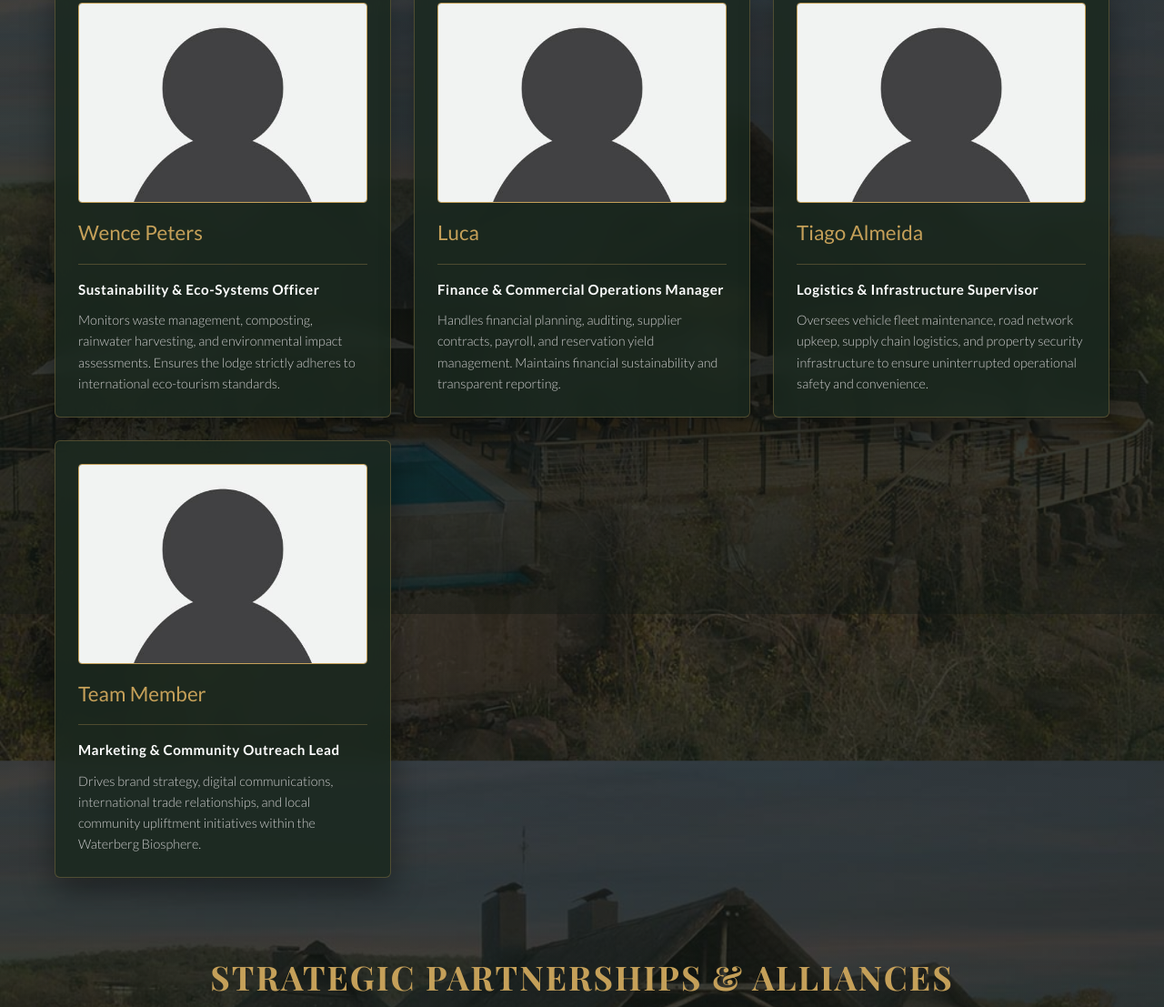
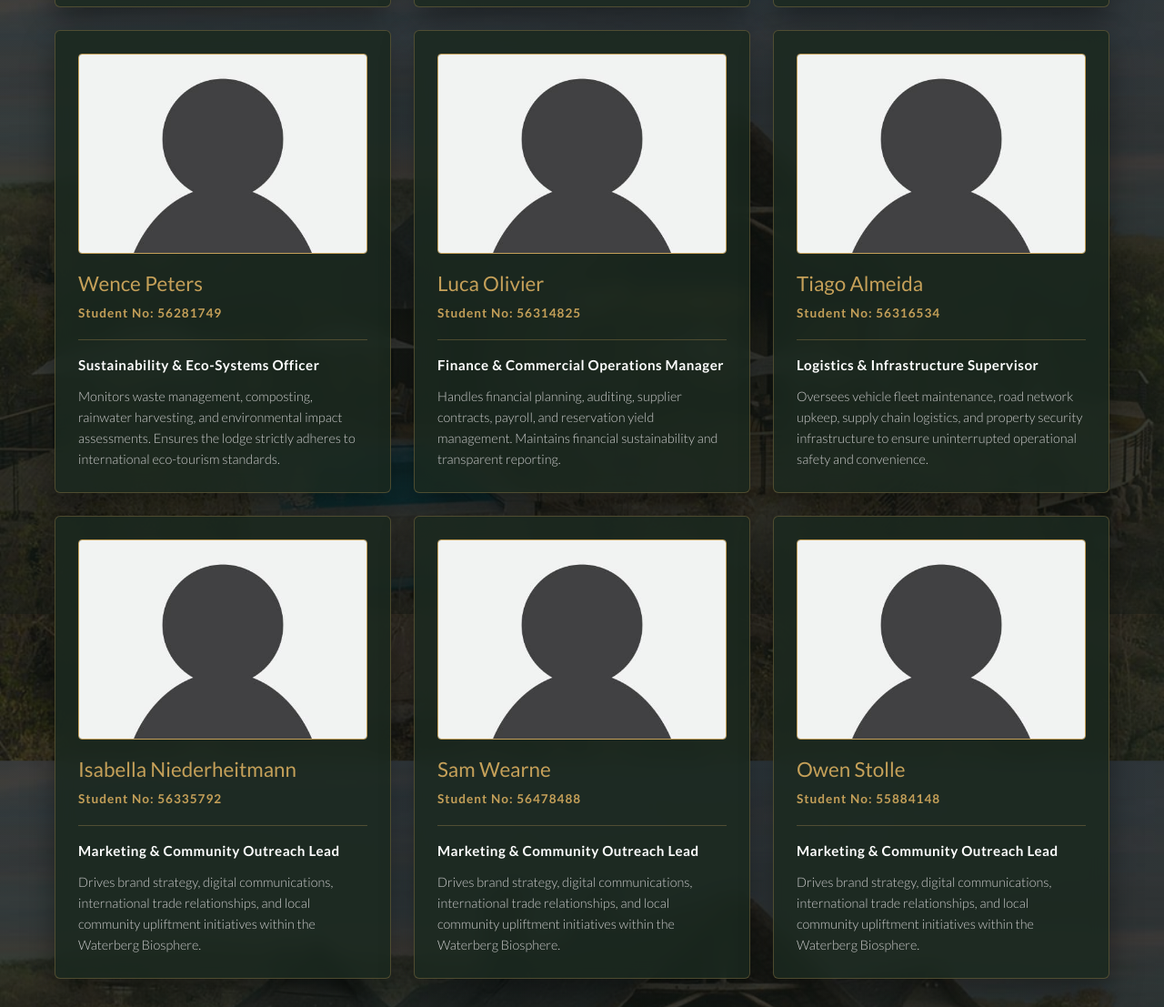
Before and after one commit to tihard-strydom/Nyala-Ridge-Eco-Lodge, a plain HTML site: page team.html in a window 1280 px wide. Shown: the part 1725-2832 px from the top of the page at 91% size. Drawn offline with nearby package versions, Linux system fonts and the light colour scheme; a web font is replaced by a local one.

Commit message:
Add files via upload

```diff
--- a/team.html
+++ b/team.html
@@ -128,6 +128,13 @@
             font-size: 1.4rem;
             color: var(--accent-gold);
             margin-bottom: 4px;
+        }
+        .member-student-id {
+            font-size: 0.85rem;
+            color: #c5a059;
+            letter-spacing: 1px;
+            margin-bottom: 6px;
+            font-weight: 600;
         }
         .member-role {
             font-size: 0.95rem;
@@ -269,6 +276,7 @@
                     </div>
                     <div class="member-header">
                         <div class="member-name">Tihard Strydom</div>
+                        <div class="member-student-id">Student No: 56236328</div>
                     </div>
                     <div class="member-role">Managing Director & Strategic Founder</div>
                     <div class="member-desc">
@@ -285,6 +293,7 @@
                     </div>
                     <div class="member-header">
                         <div class="member-name">Germari Badenhorst</div>
+						<div class="member-student-id">Student No: 56209193</div>
                     </div>
                     <div class="member-role">General Manager & Guest Experience Lead</div>
                     <div class="member-desc">
@@ -301,6 +310,7 @@
                     </div>
                     <div class="member-header">
                         <div class="member-name">Mieke Wagner</div>
+						<div class="member-student-id">Student No: 56433867</div>
                     </div>
                     <div class="member-role">Wildlife Conservation & Reserve Manager</div>
                     <div class="member-desc">
@@ -317,6 +327,7 @@
                     </div>
                     <div class="member-header">
                         <div class="member-name">Phillip Roodt</div>
+						<div class="member-student-id">Student No: 56312709</div>
                     </div>
                     <div class="member-role">Head Chef & Culinary Director</div>
                     <div class="member-desc">
@@ -333,6 +344,7 @@
                     </div>
                     <div class="member-header">
                         <div class="member-name">Leigh Anne Moss</div>
+						<div class="member-student-id">Student No: 56388217</div>
                     </div>
                     <div class="member-role">Operations & Off-Grid Energy Engineer</div>
                     <div class="member-desc">
@@ -349,6 +361,7 @@
                     </div>
                     <div class="member-header">
                         <div class="member-name">Riane Gray</div>
+						<div class="member-student-id">Student No: 56369506</div>
                     </div>
                     <div class="member-role">Head Ranger & Safari Lead</div>
                     <div class="member-desc">
@@ -365,6 +378,7 @@
                     </div>
                     <div class="member-header">
                         <div class="member-name">Wence Peters</div>
+						<div class="member-student-id">Student No: 56281749</div>
                     </div>
                     <div class="member-role">Sustainability & Eco-Systems Officer</div>
                     <div class="member-desc">
@@ -380,7 +394,8 @@
                         <img src="image19.jpg" alt="Luca">
                     </div>
                     <div class="member-header">
-                        <div class="member-name">Luca</div>
+                        <div class="member-name">Luca Olivier</div>
+						<div class="member-student-id">Student No: 56314825</div>
                     </div>
                     <div class="member-role">Finance & Commercial Operations Manager</div>
                     <div class="member-desc">
@@ -397,6 +412,7 @@
                     </div>
                     <div class="member-header">
                         <div class="member-name">Tiago Almeida</div>
+						<div class="member-student-id">Student No: 56316534</div>
                     </div>
                     <div class="member-role">Logistics & Infrastructure Supervisor</div>
                     <div class="member-desc">
@@ -412,7 +428,42 @@
                         <img src="image19.jpg" alt="Team Member">
                     </div>
                     <div class="member-header">
-                        <div class="member-name">Team Member</div>
+                        <div class="member-name">Isabella Niederheitmann</div>
+						<div class="member-student-id">Student No: 56335792</div>
+                    </div>
+                    <div class="member-role">Marketing & Community Outreach Lead</div>
+                    <div class="member-desc">
+                        Drives brand strategy, digital communications, international trade relationships, and local community upliftment initiatives within the Waterberg Biosphere.
+                    </div>
+                </div>
+            </div>
+
+			<!-- Member 11 -->
+            <div class="member-card">
+                <div>
+                    <div class="member-img-wrapper">
+                        <img src="image19.jpg" alt="Team Member">
+                    </div>
+                    <div class="member-header">
+                        <div class="member-name">Sam Wearne</div>
+						<div class="member-student-id">Student No: 56478488</div>
+                    </div>
+                    <div class="member-role">Marketing & Community Outreach Lead</div>
+                    <div class="member-desc">
+                        Drives brand strategy, digital communications, international trade relationships, and local community upliftment initiatives within the Waterberg Biosphere.
+                    </div>
+                </div>
+            </div>
+
+			<!-- Member 12 -->
+            <div class="member-card">
+                <div>
+                    <div class="member-img-wrapper">
+                        <img src="image19.jpg" alt="Team Member">
+                    </div>
+                    <div class="member-header">
+                        <div class="member-name">Owen Stolle</div>
+						<div class="member-student-id">Student No: 55884148</div>
                     </div>
                     <div class="member-role">Marketing & Community Outreach Lead</div>
                     <div class="member-desc">
```
Also changed, not shown: gallery.html (+1 -1 lines).
